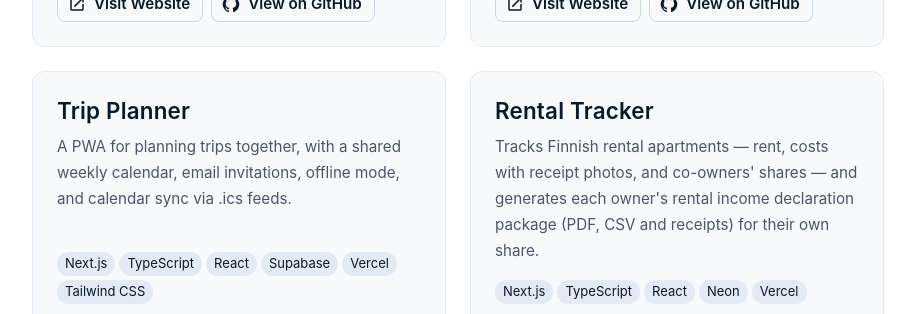
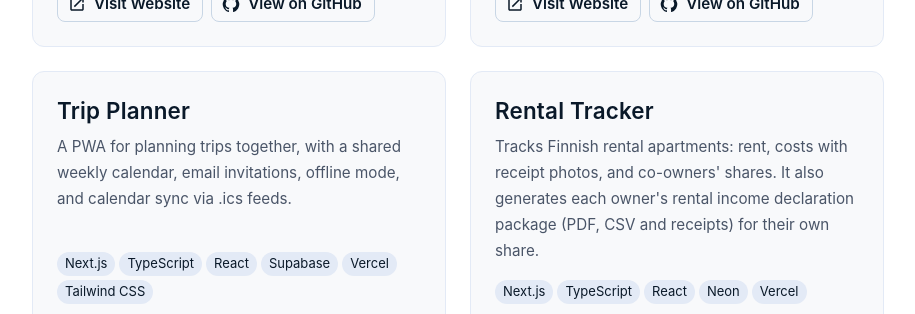
Before and after one commit to alex20m/website, a Next.js app: page / in a window 1280 px wide. Shown: the part 3640-3954 px from the top of the page, without its empty margins (182-1097 px from the left). Built offline with nearby package versions, Linux system fonts and the light colour scheme; what @mui/material-nextjs would draw is missing.

Commit message:
Remove dashes from the Rental Tracker description (#30)
Removes em dashes from the Rental Tracker description in the project card and chat system prompt.

```diff
--- a/data/projects.ts
+++ b/data/projects.ts
@@ -35,7 +35,7 @@ const projects: Project[] = [
   },
   {
     title: 'Rental Tracker',
-    description: 'Tracks Finnish rental apartments — rent, costs with receipt photos, and co-owners\' shares — and generates each owner\'s rental income declaration package (PDF, CSV and receipts) for their own share.',
+    description: 'Tracks Finnish rental apartments: rent, costs with receipt photos, and co-owners\' shares. It also generates each owner\'s rental income declaration package (PDF, CSV and receipts) for their own share.',
     technologies: ['Next.js', 'TypeScript', 'React', 'Neon', 'Vercel'],
     github: 'https://github.com/alex20m/rental_tracker',
     link: 'https://rent.alexmecklin.com',
--- a/lib/systemPrompt.ts
+++ b/lib/systemPrompt.ts
@@ -133,7 +133,7 @@ Sep 2022 - Dec 2022, Espoo, Finland
 - Website: https://job.alexmecklin.com
 
 ### Rental Tracker
-- Tracks Finnish rental apartments — rent, costs with receipt photos, and co-owners' shares — and generates each owner's rental income declaration package (PDF, CSV and receipts) for their own share.
+- Tracks Finnish rental apartments: rent, costs with receipt photos, and co-owners' shares. It also generates each owner's rental income declaration package (PDF, CSV and receipts) for their own share.
 - Technologies: Next.js, TypeScript, React, Neon, Vercel
 - GitHub: https://github.com/alex20m/rental_tracker
 - Website: https://rent.alexmecklin.com
```
Also changed, not shown: 1 other file (tests, documents, lock files or other folders).
